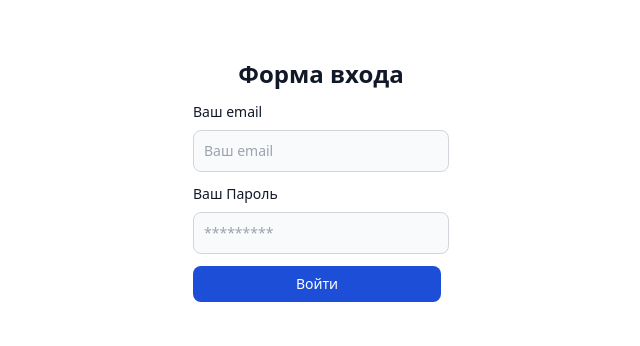
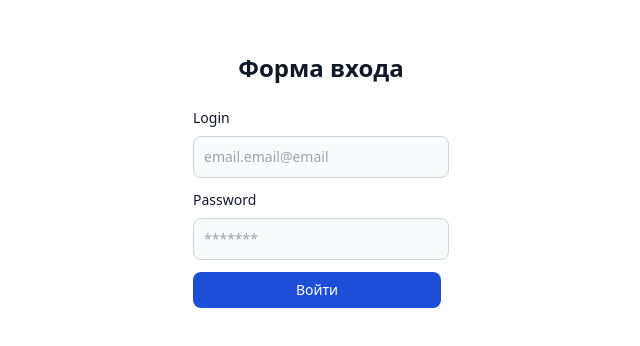
Before and after one commit to TheFasWalker/LaravelReactFront, a React (Vite) app: page /login in a window 1280 px wide. Shown: the part 220-566 px from the top of the page, without its empty margins (319-959 px from the left). Built offline with nearby package versions, Linux system fonts and the light colour scheme.

Commit message:
feat: edited logging form
Переписана форма вхорда.
Использован формик для формы входа

```diff
--- a/src/pages/Admin/Login.tsx
+++ b/src/pages/Admin/Login.tsx
@@ -1,52 +1,70 @@
-import { useState } from "react"
-import { BlueButton } from "../../shared/ui/elements/BlueBurron"
-import { InputField } from "../../shared/ui/form/InputField"
-import { Loader } from "../../shared/ui/elements/Loader"
-import { LoaderResult } from "../../shared/ui/elements/LoaderResult"
-import { useNavigate } from "react-router-dom"
 
+import { BlueButton } from "../../shared/ui/elements/BlueBurron";
+import { Loader } from "../../shared/ui/elements/Loader";
+import { Field, Form, Formik } from "formik";
+import { validateField } from "../../shared/helpers/validation";
+import { useState } from "react";
 
+export const Login = () => {
+    const [loading, setLoaing] = useState(false);
+    const logger = (email: string, password: string) => {
+        console.log('loggin')
+        console.log(email)
+    }
+  return (
+      <div className=" flex items-center justify-center h-[100vh] w-[100vw] flex-col">
+           <Loader loading={loading} />
+      <Formik
+        initialValues={{
+          email: "",
+          password: "",
+              }}
+        onSubmit={(values) => {
+            // console.log(values);
+            logger('admin@admin.admin','password')
+            // logger(values.email, values.password)
 
-export const Login =()=>{
-    const [loading, setLoading] = useState(false)
-    const [formData, setFormData] = useState({ email: "", password: "" });
-    const [error, setError] = useState("");
-    const navigate = useNavigate();
-    const handleChange = (e: { target: { name: string; value: string } }) => {
-        const { name, value } = e.target;
-        setFormData({ ...formData, [name]: value });
-    };
-    const submit = async (e: React.FormEvent<HTMLFormElement>)=>{
-        e.preventDefault();
-        setLoading(true)
-        setError("");
-        try {
-            const response = await fetch ('http://localhost:80/api/sanctum/auth',{
-                method:"POST",
-                headers:{
-                    'Content-Type':"application/json",
-                },
-                body: JSON.stringify(formData)
-            })
-            console.log(response)
-            if(!response.ok){
-                throw new Error('Loging Error')
-            }
-            const data = await response.json();
-            const token = data.data.token;
-            localStorage.setItem("bearer_token", token);
-            console.log("Token received:", token);
-            navigate('/data')
-        }catch (error){
-            setError(error.message)
-        }finally {
-            setLoading(false);
-        }
-
-    }
-    return(
-    <div className=" flex items-center justify-center h-[100vh] w-[100vw] flex-col">
-            <Loader
+        }}
+      >
+        {({ errors, touched }) => (
+          <Form className="flex flex-col  gap-3 w-64">
+            <h3 className="mb-3 text-2xl font-bold text-gray-900 dark:text-white text-center">
+              Форма входа
+            </h3>
+            <label>
+              <span className="block mb-2 text-sm font-medium text-gray-900 dark:text-white">
+                {" "}
+                Login
+              </span>
+              <Field
+                type="email"
+                name="email"
+                placeholder="email.email@email"
+                className={`bg-gray-50 border border-gray-300 text-gray-900 text-sm rounded-lg focus:ring-blue-500 focus:border-blue-500 block w-full p-2.5 dark:bg-gray-700 dark:border-gray-600 dark:placeholder-gray-400 dark:text-white dark:focus:ring-blue-500 dark:focus:border-blue-500 ${errors.email && touched.email && 'bg-red-200 border-red-500'}`}
+                validate={validateField}
+              />
+              {errors.email && touched.email && <div className="mt-2 text-sm text-red-600 dark:text-red-500">{errors.email}</div>}
+            </label>
+            <label>
+              <span className="block mb-2 text-sm font-medium text-gray-900 dark:text-white">
+                Password
+              </span>
+              <Field
+                type="password"
+                name="password"
+                placeholder="*******"
+                className={`bg-gray-50 border border-gray-300 text-gray-900 text-sm rounded-lg focus:ring-blue-500 focus:border-blue-500 block w-full p-2.5 dark:bg-gray-700 dark:border-gray-600 dark:placeholder-gray-400 dark:text-white dark:focus:ring-blue-500 dark:focus:border-blue-500 ${errors.email && touched.email &&  'bg-red-200 border-red-500'}`}
+                validate={validateField}
+              />
+              {errors.password && touched.password && (
+                <div className="mt-2 text-sm text-red-600 dark:text-red-500">{errors.password}</div>
+              )}
+                      </label>
+                      <BlueButton title="Войти" />
+          </Form>
+        )}
+      </Formik>
+      {/* <Loader
                 loading={loading} />
                 <LoaderResult />
                 <h3 className="mb-3 text-2xl font-bold text-gray-900 dark:text-white text-center">
@@ -67,7 +85,7 @@ export const Login =()=>{
                         placeholder="*********"
                         onChange={handleChange} />
                     <BlueButton title="Войти" />
-                </form>
-            </div>
-    )
-}
+                </form> */}
+    </div>
+  );
+};
```
